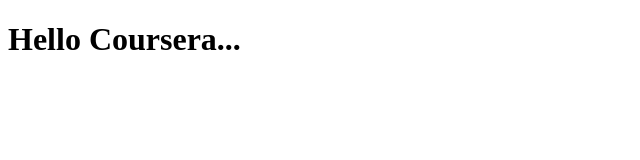
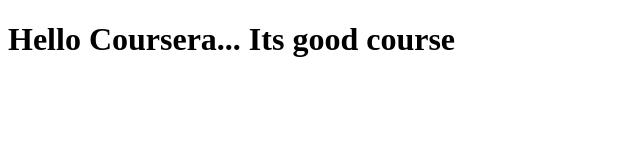
Before and after one commit to Manjulaa018/coursera-test9, a plain HTML site: page site/index.html in a window 1280 px wide. Shown: the whole page, without its empty margins (0-640 px from the left). Drawn offline with Linux system fonts and the light colour scheme.

Commit message:
added some changes

```diff
--- a/site/index.html
+++ b/site/index.html
@@ -4,6 +4,6 @@
 	<title>hello coursera</title>
 </head>
 <body>
-<h1>Hello Coursera...</h1>
+<h1>Hello Coursera... Its good course</h1>
 </body>
 </html>
```
